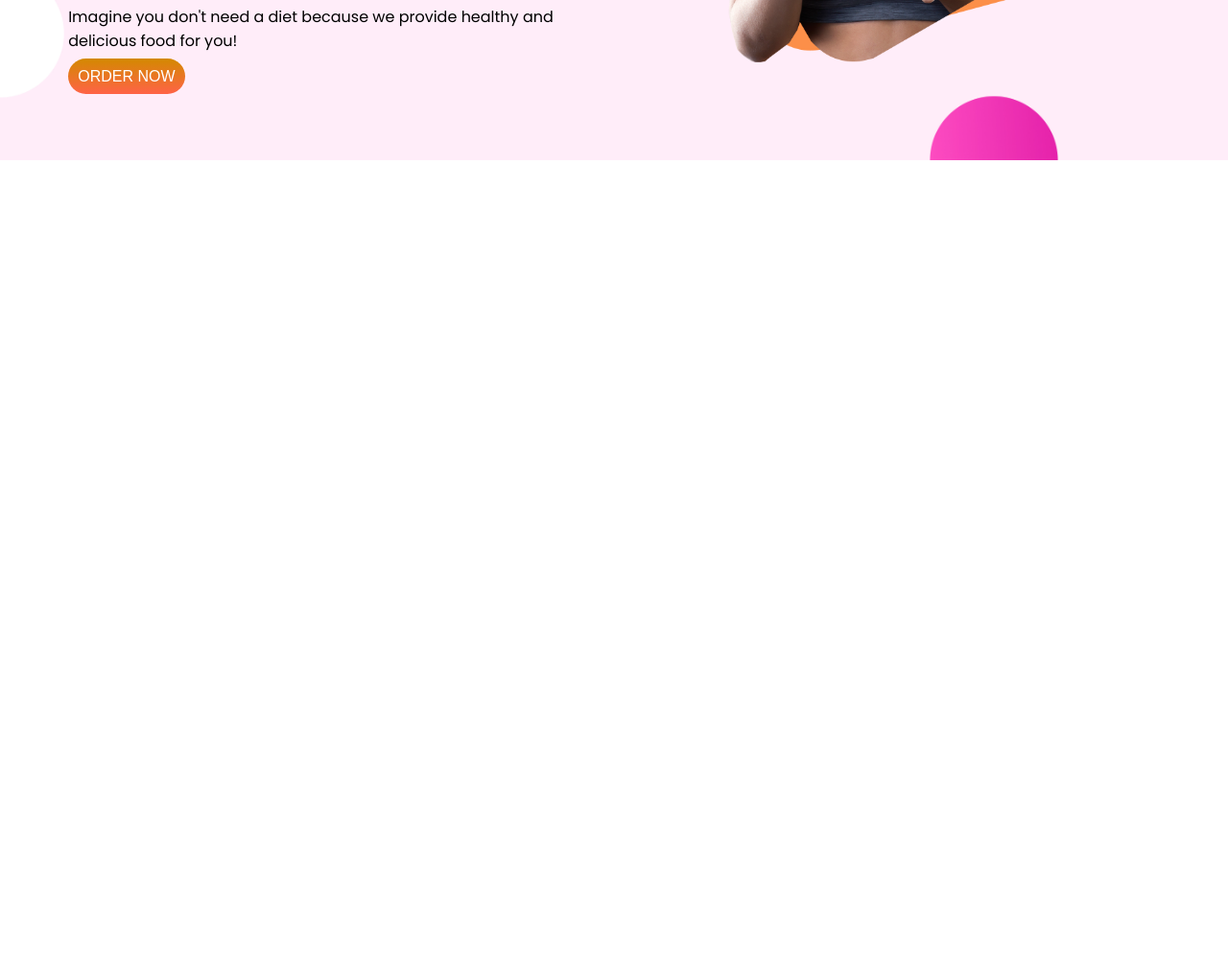
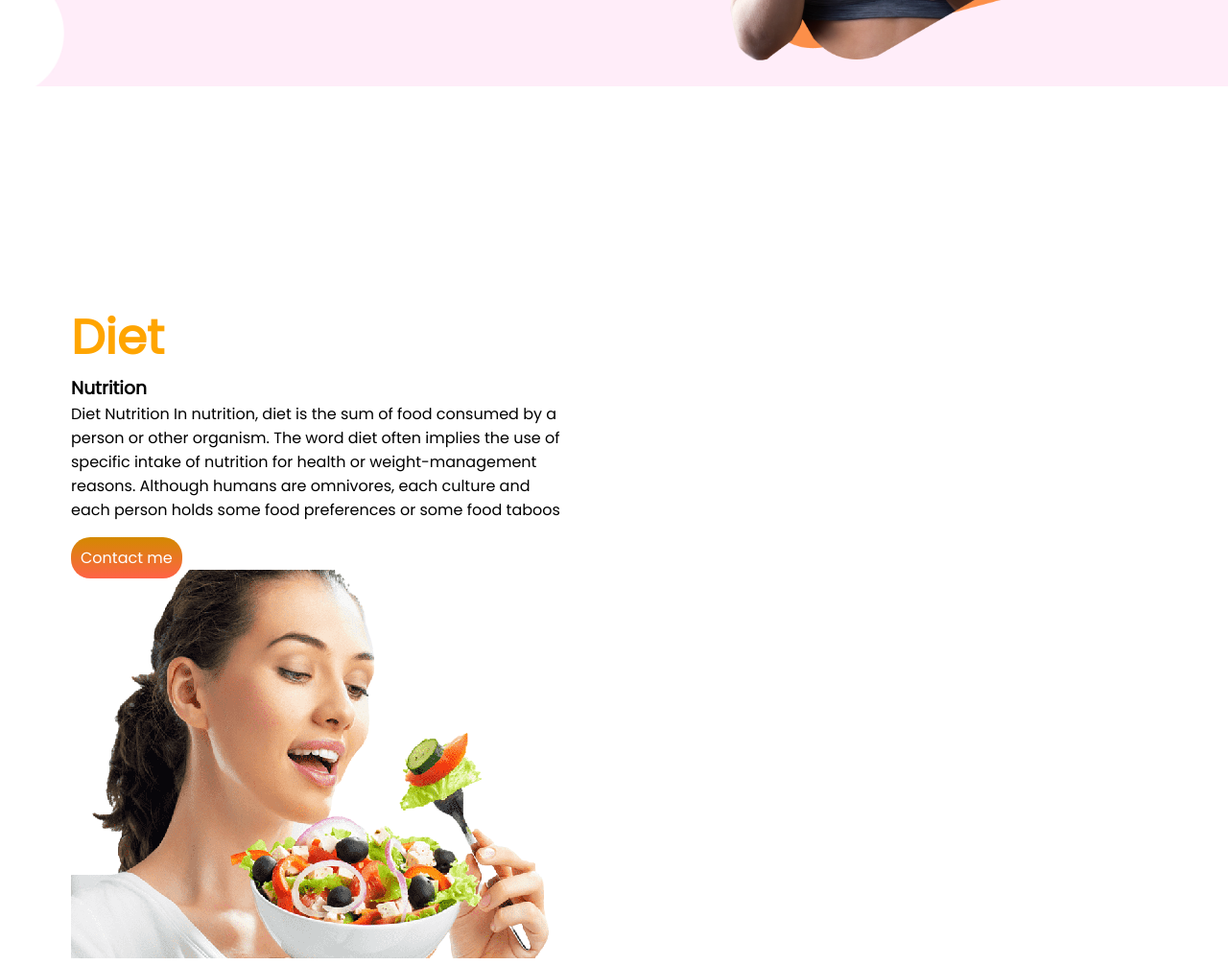
Before and after one commit to sanzidazinia1/Food-Network-Website, a plain HTML site: page index.html in a window 1280 px wide. Shown: the part 440-1446 px from the top of the page at 96% size. Before the commit the page ends 800 px from the top, so only its background shows below. Drawn offline with Linux system fonts and the light colour scheme.

Commit message:
sec-pera

```diff
--- a/index.html
+++ b/index.html
@@ -17,7 +17,7 @@
        <div class="half-width">
          <h1 class="title"><span style="color:orange">Skip</span> The Diet,<br>Just Eat Healthy<br>With
             <span style="color: orange;">Food Network</span></h1>
-         <p>Imagine you don't need a diet because we provide healthy and delicious food for you!</p>
+         <p>Imagine you don't need a diet because we provide healthy and delicious food for you!</p><br>
          <a class="link-button" target="_blank" href="https://www.thermofisher.com/">ORDER NOW</a>
        </div>
        <div class="half-width">
@@ -25,15 +25,19 @@
        </div>
     </section><br>
 
+    <section class="2nd-background added">
 
+        <div class="sec-half-width">
+            <h1 class="title"><span style="color:orange">Diet</span><br>
+            <h3>Nutrition</h3>
+            <p>Diet Nutrition In nutrition, diet is the sum of food consumed by a person or other organism. The word diet often implies the use of specific intake of nutrition for health or weight-management reasons. Although humans are omnivores, each culture and each person holds some food preferences or some food taboos</p> <br>
+            <a class="link-button" target="_blank" href="https://www.thermofisher.com/">Contact me</a>
+            </div>
+            <div class="sec-half-width-pic">
+             <img src="food-images/female/png-clipart-eating-healthy-diet-food-health-natural-foods-food-removebg-preview.png" alt="2nd-image">
 
-
-
-
-
-
-
-
+            </div>
+    </section>
 
 </body>
 </html>
--- a/style.css
+++ b/style.css
@@ -1,12 +1,14 @@
+* {
+  margin: 0;
+  padding: 0;
+}
 .title {
   font-weight: 600;
   font-size: 50px;
   color: rgb(80, 80, 80);
 }
-h1 {
-  font-family: "Poppins", sans-serif;
-}
-p {
+
+body {
   font-family: "Poppins", sans-serif;
 }
 .link-button {
@@ -15,7 +17,7 @@ p {
   padding: 10px 10px;
   border-radius: 20px;
   color: white;
-  font-family: Arial, Helvetica, sans-serif;
+  margin-top: 20px;
 }
 .title-link-added {
   display: flex;
@@ -25,13 +27,26 @@ p {
   width: 50%;
   margin-left: 5%;
   margin-top: auto;
+  margin-bottom: auto;
 }
 .half-width img {
   width: 80%;
 }
-body {
+.title-link-added {
   background-image: url(food-images/shapes/Frame\ 59.jpg);
   background-repeat: no-repeat;
-  background-attachment: fixed;
   background-size: 100%;
 }
+.sec-half-width {
+  width: 40%;
+  margin-left: 5%;
+  margin-right: 5%;
+  padding-left: 10px;
+  background-position: left;
+}
+.sec-half-width-pic {
+  width: 40%;
+  margin-left: 5%;
+  margin-right: 5%;
+  padding-left: 10px;
+}
```
